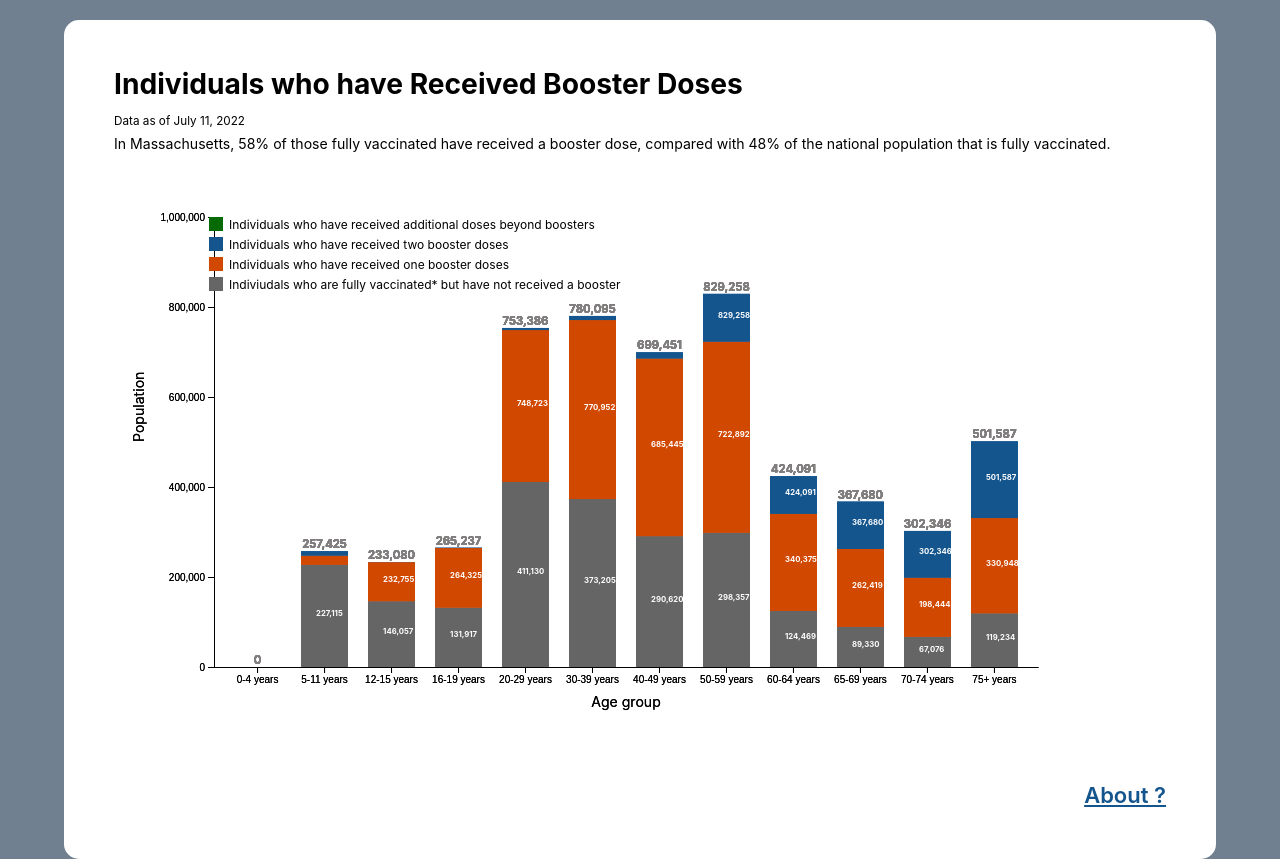
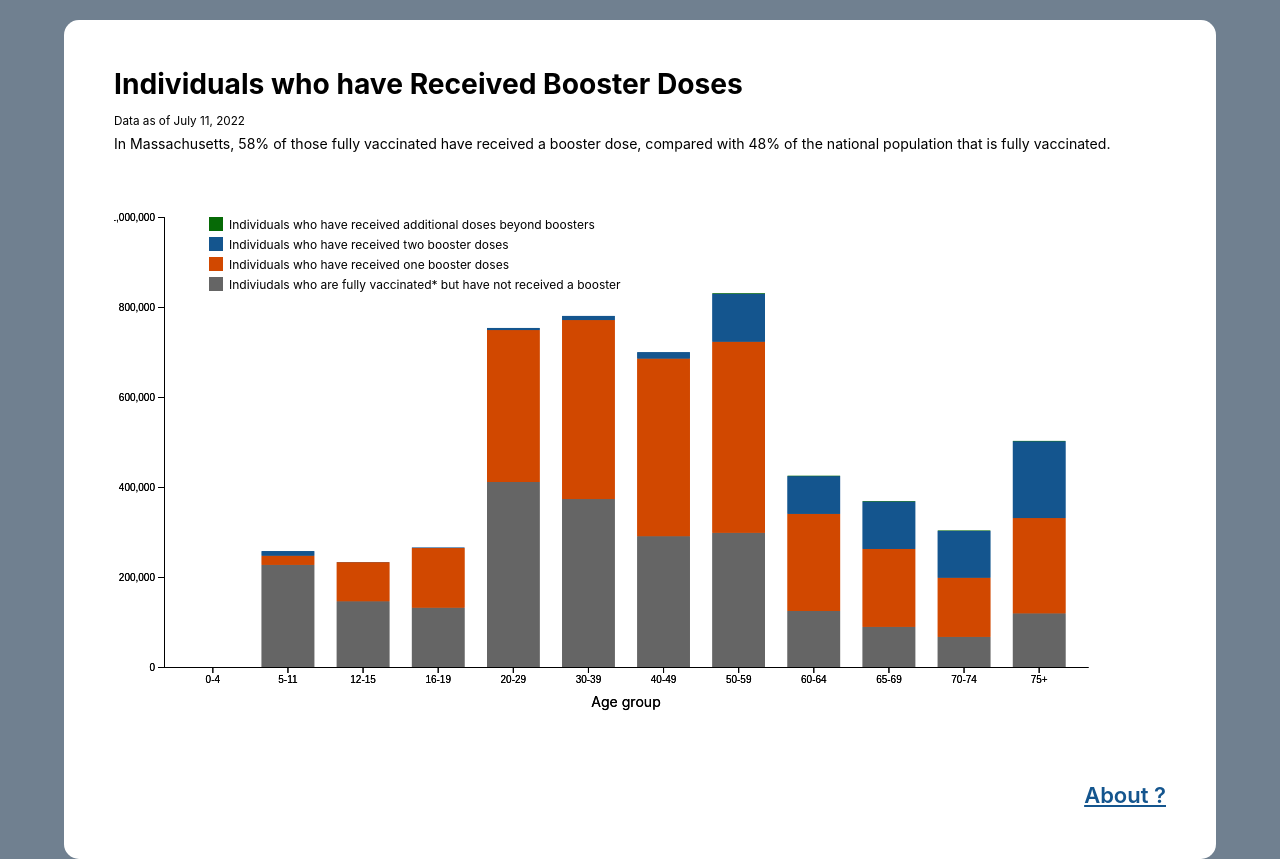
Before and after one commit to lbruney/ReactD3Js, a React (Create React App) app: page / in a window 1280 px wide. Built offline with nearby package versions, Linux system fonts and the light colour scheme.

Commit message:
Fix data

```diff
--- a/src/charts/StackedChart.jsx
+++ b/src/charts/StackedChart.jsx
@@ -11,7 +11,9 @@ const StackedBarChart = ({
   labels,
   yLabel = 'Population',
   xLabel = 'Age group',
-  diffMin = 30000
+  diffMin = 30000,
+  subCatStart = 0,
+  subCatEnd = 3
 }) => {
   const util = new BaseUtil()
   const d3Chart = useRef()
@@ -20,7 +22,7 @@ const StackedBarChart = ({
   const [population, setPopulation] = useState(0)
   const [chartData, setChartData] = useState(data)
   const [subCat, setSubCat] = useState()
-  const subCategories = Object.keys(chartData[0]).slice(1, 5)
+  const subCategories = Object.keys(chartData[0]).slice(subCatStart, subCatEnd)
 
   const color = d3
     .scaleOrdinal()
@@ -60,7 +62,7 @@ const StackedBarChart = ({
     for (let d in chartData) {
       if (rowId === chartData[d].id) {
         item = chartData[d]
-        item[subCat] = population - startPopulation
+        item[subCat] = population
         break
       }
     }
@@ -81,12 +83,18 @@ const StackedBarChart = ({
   const drawChart = () => {
     const $chart = d3.select('#chart')
 
-    const isLgScreen = () => parseInt($chart.style('width')) > 1000
+    const isLgScreen = () => parseInt($chart.style('width')) > 1024
     const xLabelText = (l) => l + (isLgScreen() ? ' years' : '')
 
     const ages = chartData.map((d) => xLabelText(d.ageRange))
+    const getMargins = () => (isLgScreen() ? 100 : 50)
 
-    const margin = { top: 20, right: 100, bottom: 90, left: 100 }
+    const margin = {
+      top: 20,
+      right: getMargins(),
+      bottom: 90,
+      left: getMargins()
+    }
 
     const width = parseInt($chart.style('width')) - margin.left - margin.right
     const height = parseInt($chart.style('height')) - margin.top - margin.bottom
@@ -119,9 +127,6 @@ const StackedBarChart = ({
       .attr('transform', 'rotate(-90)')
       .text(yLabel)
 
-    const y = d3.scaleLinear().domain([0, 1000000]).range([height, 0])
-    const axis = d3.axisLeft(y).ticks(height / 100)
-
     const totalPopulation = (d) => {
       let sum = 0
       for (let cat of subCategories) {
@@ -129,6 +134,8 @@ const StackedBarChart = ({
       }
       return sum
     }
+    const y = d3.scaleLinear().domain([0, 1000000]).range([height, 0])
+    const axis = d3.axisLeft(y).ticks(height / 100)
 
     svg
       .append('g')
@@ -179,7 +186,7 @@ const StackedBarChart = ({
       .attr('width', x.bandwidth())
       .attr('class', 'js-btn--tooltip')
       .attr('data-tooltip', function (d) {
-        return `${d[0]}, ${d[1]}, ${d.data.id}`
+        return `${d[0]}, ${d[1] - d[0]}, ${d.data.id}`
       })
     if (isLgScreen()) {
       $wraps
@@ -191,7 +198,7 @@ const StackedBarChart = ({
         .append('text')
         .text(function (d) {
           let diff = d[1] - d[0]
-          return diff > diffMin ? d[1].toLocaleString() : ''
+          return diff > diffMin ? diff.toLocaleString() : ''
         })
         .attr('y', function (d) {
           //y(st + (ed - st) / 2)
--- a/src/css/components/_chart.styl
+++ b/src/css/components/_chart.styl
@@ -4,7 +4,6 @@
     +xsm()
       text
         font-size .6em
-
   &__graph
     width 80vw
     height 70vh
--- a/src/data/data.js
+++ b/src/data/data.js
@@ -60,7 +60,7 @@ const CovidDataJuly = [
     fullyVaxed: 298357,
     oneBooster: 424535,
     twoBooster: 106366,
-    beyondBooster: 0,
+    beyondBooster: 1093,
     ageRange: '50-59'
   },
   {
@@ -68,7 +68,7 @@ const CovidDataJuly = [
     fullyVaxed: 124469,
     oneBooster: 215906,
     twoBooster: 83716,
-    beyondBooster: 0,
+    beyondBooster: 740,
     ageRange: '60-64'
   },
   {
@@ -76,7 +76,7 @@ const CovidDataJuly = [
     fullyVaxed: 89330,
     oneBooster: 173089,
     twoBooster: 105261,
-    beyondBooster: 0,
+    beyondBooster: 916,
     ageRange: '65-69'
   },
   {
@@ -84,7 +84,7 @@ const CovidDataJuly = [
     fullyVaxed: 67076,
     oneBooster: 131368,
     twoBooster: 103902,
-    beyondBooster: 0,
+    beyondBooster: 741,
     ageRange: '70-74'
   },
   {
@@ -92,7 +92,7 @@ const CovidDataJuly = [
     fullyVaxed: 119234,
     oneBooster: 211714,
     twoBooster: 170639,
-    beyondBooster: 0,
+    beyondBooster: 755,
     ageRange: '75+'
   }
 ]
--- a/src/pages/CovidChartPage.jsx
+++ b/src/pages/CovidChartPage.jsx
@@ -18,7 +18,12 @@ function CovidChart() {
           booster dose, compared with 48% of the national population that is
           fully vaccinated.
         </p>
-        <StackedChart data={data} labels={labels} />
+        <StackedChart
+          data={data}
+          labels={labels}
+          subCatStart={1}
+          subCatEnd={5}
+        />
         <h2 className='txt--r'>
           <Link to='/about'>About ?</Link>
         </h2>
```
